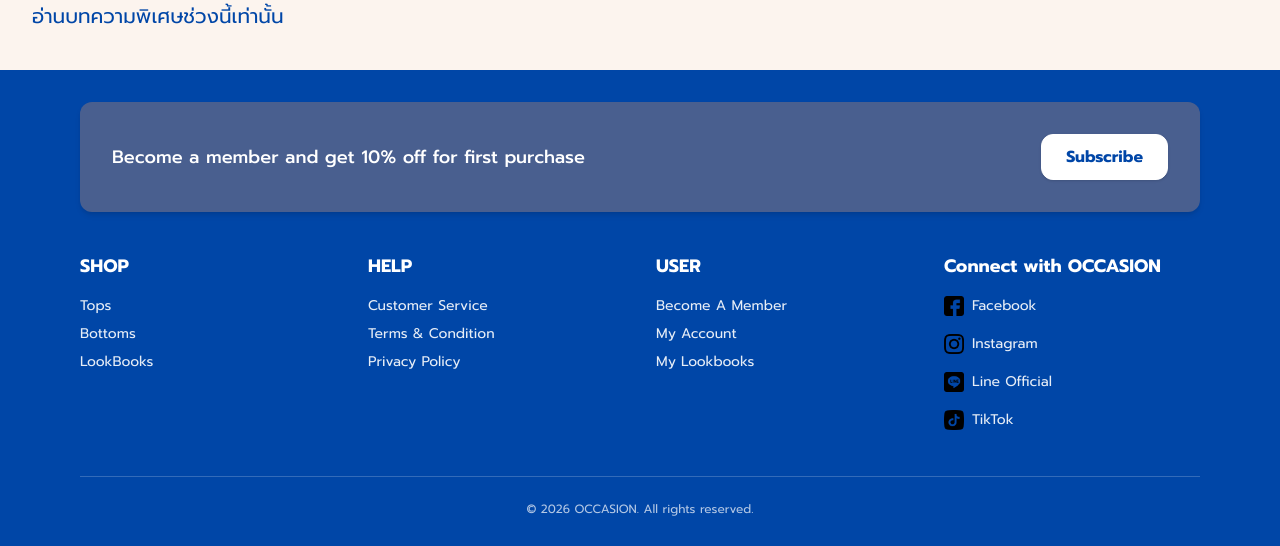
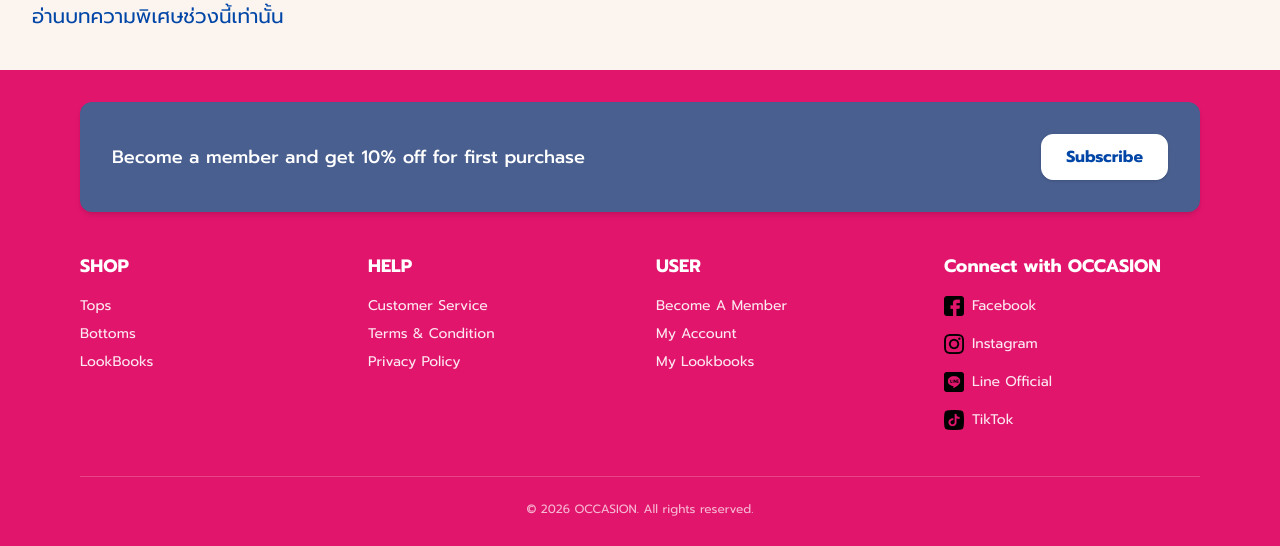
Before and after one commit to Bell914/jsd13-group3-HydraRanger, a React (Vite) app in the folder client/: page / in a window 1280 px wide. Shown: the part 3081-3627 px from the top of the page. Built offline with nearby package versions, Linux system fonts and the light colour scheme; no server answers.

Commit message:
fix: restore footer accent color (#12)

```diff
--- a/client/src/components/Footer.jsx
+++ b/client/src/components/Footer.jsx
@@ -4,7 +4,7 @@ import { assets } from "../assets/assets.js";
 
 export const Footer = () => {
   return (
-    <footer id="Footer" className="bg-primary text-white">
+    <footer id="Footer" className="bg-accent text-white">
       <div className="max-w-6xl w-full mx-auto px-4 py-8">
         {/* Banner สีฟ้า */}
         <div className="flex flex-col items-center justify-between gap-4 rounded-xl bg-secondary p-6 shadow-md sm:flex-row sm:p-8">
```
